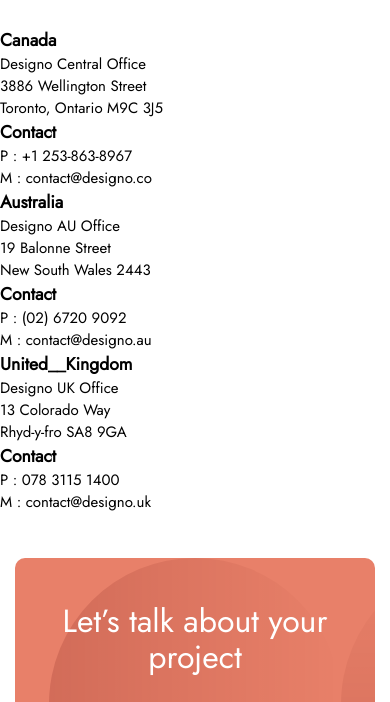
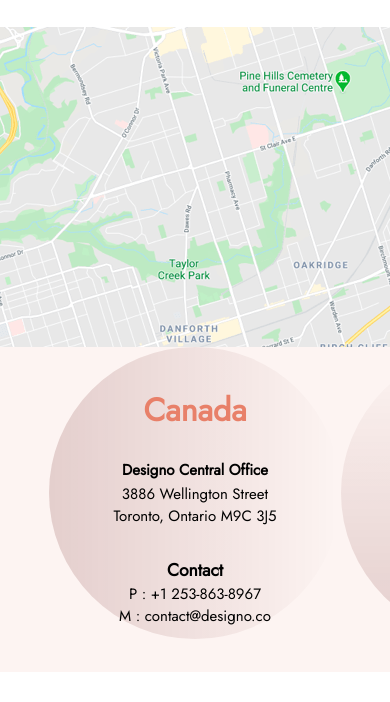
Before and after one commit to JulianIfesiokwu/Designo-multi-page-website, a website: page locations.html in a window 390 px wide. Shown: the part 69-771 px from the top of the page. Drawn offline with Linux system fonts and the light colour scheme.

Commit message:
completed locations page styling for mobile

```diff
--- a/locations.html
+++ b/locations.html
@@ -32,35 +32,35 @@
       <section class="locations">
         <!-- Canada -->
         <div class="canada">
-          <div class="canada__desc">
-            <div class="canada__office__details">
-              <h3 class="canada__title">Canada</h3>
-              <p class="canada__office">Designo Central Office</p>
-              <p class="canada__address">3886 Wellington Street</p>
-              <p class="canada__address">Toronto, Ontario M9C 3J5</p>
+          <div class="country__desc">
+            <div class="country__office__details">
+              <h3 class="country__title">Canada</h3>
+              <p class="country__office">Designo Central Office</p>
+              <p class="country__address">3886 Wellington Street</p>
+              <p class="country__address">Toronto, Ontario M9C 3J5</p>
             </div>
             <div class="canada__contact">
-              <h3 class="canada__contact__title">Contact</h3>
-              <p class="canada__contact__phone">P : +1 253-863-8967</p>
-              <p class="canada__contact__email">M : contact@designo.co</p>
+              <h3 class="country__contact__title">Contact</h3>
+              <p class="country__contact__phone">P : +1 253-863-8967</p>
+              <p class="country__contact__email">M : contact@designo.co</p>
             </div>
           </div>
-          <div class="canada__location" id="map"></div>
+          <div class="canada__location" id="canada--map"></div>
         </div>
 
         <!-- Australia -->
         <div class="australia">
-          <div class="australia__desc">
-            <div class="australia__office__details">
-              <h3 class="australia__title">Australia</h3>
-              <p class="australia__office">Designo AU Office</p>
-              <p class="australia__address">19 Balonne Street</p>
-              <p class="australia__address">New South Wales 2443</p>
+          <div class="country__desc">
+            <div class="country__office__details">
+              <h3 class="country__title">Australia</h3>
+              <p class="country__office">Designo AU Office</p>
+              <p class="country__address">19 Balonne Street</p>
+              <p class="country__address">New South Wales 2443</p>
             </div>
             <div class="australia__contact">
-              <h3 class="australia__contact__title">Contact</h3>
-              <p class="australia__contact__phone">P : (02) 6720 9092</p>
-              <p class="australia__contact__email">M : contact@designo.au</p>
+              <h3 class="country__contact__title">Contact</h3>
+              <p class="country__contact__phone">P : (02) 6720 9092</p>
+              <p class="country__contact__email">M : contact@designo.au</p>
             </div>
 
           </div>
@@ -69,17 +69,17 @@
 
         <!-- United Kingdom -->
         <div class="united__kingdom">
-          <div class="united__kingdom__desc">
-            <div class="united__kingdom__office__details">
-              <h3 class="united__kingdom__title">United__Kingdom</h3>
-              <p class="united__kingdom__office">Designo UK Office</p>
-              <p class="united__kingdom__address">13 Colorado Way</p>
-              <p class="united__kingdom__address">Rhyd-y-fro SA8 9GA</p>
+          <div class="country__desc">
+            <div class="country__office__details">
+              <h3 class="country__title">United Kingdom</h3>
+              <p class="country__office">Designo UK Office</p>
+              <p class="country__address">13 Colorado Way</p>
+              <p class="country__address">Rhyd-y-fro SA8 9GA</p>
             </div>
             <div class="united__kingdom__contact">
-              <h3 class="united__kingdom__contact__title">Contact</h3>
-              <p class="united__kingdom__contact__phone">P : 078 3115 1400</p>
-              <p class="united__kingdom__contact__email">M : contact@designo.uk</p>
+              <h3 class="country__contact__title">Contact</h3>
+              <p class="country__contact__phone">P : 078 3115 1400</p>
+              <p class="country__contact__email">M : contact@designo.uk</p>
             </div>
 
           </div>
--- a/stylesheets/main.scss
+++ b/stylesheets/main.scss
@@ -98,14 +98,6 @@
 .services {
     margin: 3rem 0 3rem 0;
     padding: 0rem 1rem;
-
-    // .overlay {
-    //     position: relative;
-    //     top: 0;
-    //     width: 100%;
-    //     height: 100%;
-    //     background-color: #03a;
-    // }
 
     .services-title {
         color: $white;
@@ -415,6 +407,7 @@
 .deal {
     display: flex;
     flex-direction: column-reverse;
+    margin-bottom: 5rem;
 
     .deal__photo img {
         width: 100%;
@@ -445,3 +438,60 @@
         color: $darkGrey;
     }
 }
+
+// Locations Page
+
+.locations {
+    .canada {
+        display: flex;
+        flex-direction: column-reverse;
+
+        .canada__location {
+            height: 320px;
+            background: url(../assets/locations/tablet/image-map-canada.png);
+        }
+    }
+
+    .australia {
+        display: flex;
+        flex-direction: column-reverse;
+
+        .australia__location {
+            height: 320px;
+            background: url(../assets/locations/tablet/image-map-australia.png);
+        }
+    }
+
+    .united__kingdom {
+        display: flex;
+        flex-direction: column-reverse;
+
+        .united__kingdom__location {
+            height: 320px;
+            background: url(../assets/locations/tablet/image-map-uk.png);
+        }
+    }
+}
+
+.country__desc {
+    text-align: center;
+    padding: 3rem 0;
+    margin-bottom: 4rem;
+    background: hsl(14, 76%, 97%) url(../assets/shared/mobile/bg-pattern-design-pages-intro-mobile.svg) repeat top center;
+
+    .country__office__details {
+        margin-bottom: 2rem;
+    }
+
+    .country__title {
+        font-size: 32px;
+        line-height: 36px;
+        color: $peach;
+        margin-bottom: 2rem;
+    }
+    .country__office {
+        font-size: 15px;
+        font-weight: 700;
+        line-height: 25px;
+    }
+}
```
Also changed, not shown: stylesheets/main.css, 1 other file.
